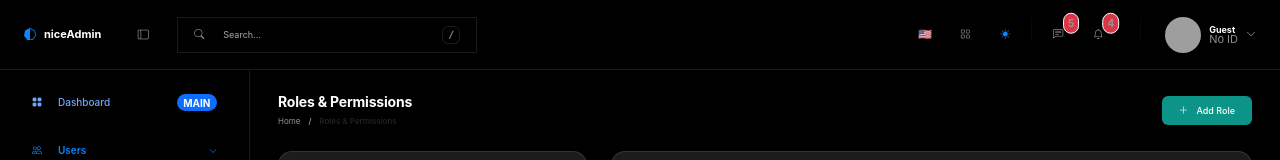
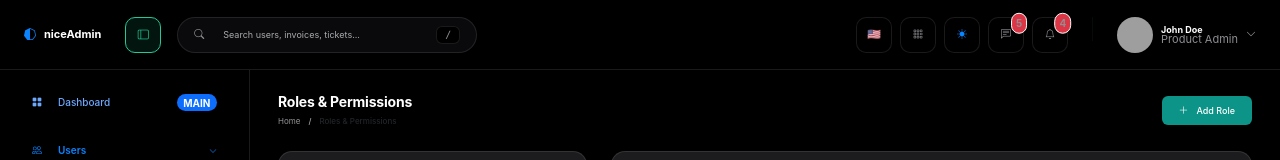
Before and after one commit to saul-paulus/Flex-Vue-Admin, a Nuxt app: page /users/roles in a window 1280 px wide. Shown: the top 160 px of the page. Built offline with nearby package versions, Linux system fonts and the light colour scheme; no server answers; grey boxes are pictures that could not be loaded.

Commit message:
fix: perbaiki icon di header

```diff
--- a/app/components/layout/Header.vue
+++ b/app/components/layout/Header.vue
@@ -58,23 +58,20 @@ const handleSignOut = async () => {
         </NuxtLink>
 
         <!-- Sidebar Toggle -->
-        <button
-          class="icon-btn d-flex align-items-center justify-content-center w-36 h-36"
-          @click="emit('toggle-sidebar')"
-        >
+        <button class="header-icon-btn header-icon-btn-teal" @click="emit('toggle-sidebar')">
           <i class="bi bi-layout-sidebar fs-5" />
         </button>
 
-        <div class="input-group d-none d-md-flex align-items-center border px-3 py-1 search-box w-300 h-36">
+        <div class="input-group d-none d-md-flex align-items-center search-box search-pill px-3 py-1 w-300 h-36">
           <i class="bi bi-search me-2 text-muted" />
           <input
             type="text"
             class="form-control border-0 bg-transparent shadow-none fs-sm"
             :class="isDarkMode ? 'text-white' : 'text-dark'"
-            placeholder="Search..."
+            placeholder="Search users, invoices, tickets..."
           />
           <kbd
-            class="border ms-2 fw-bold px-2 rounded bg-base text-muted d-flex align-items-center justify-content-center fs-10 h-18 w-18"
+            class="border ms-2 fw-medium px-2 rounded bg-base text-muted d-flex align-items-center justify-content-center fs-10 h-18"
           >
             /
           </kbd>
@@ -84,20 +81,20 @@ const handleSignOut = async () => {
       <!-- Kanan: Menu Item Ekstra & Profil -->
       <div class="d-flex align-items-center gap-2 gap-md-3">
         <!-- Icon Group -->
-        <div class="d-none d-sm-flex align-items-center gap-1">
+        <div class="d-none d-sm-flex align-items-center gap-2">
           <!-- Bendera Bahasa -->
-          <button class="icon-btn d-flex align-items-center justify-content-center w-36 h-36">
+          <button class="header-icon-btn">
             <span class="fs-lg">🇺🇸</span>
           </button>
 
-          <!-- Grid / Apps -->
-          <button class="icon-btn d-flex align-items-center justify-content-center w-36 h-36">
-            <i class="bi bi-grid fs-6 text-muted" />
+          <!-- Grid Menu -->
+          <button class="header-icon-btn">
+            <i class="bi bi-grid-3x3-gap fs-6" />
           </button>
 
           <!-- Theme Toggle -->
           <button
-            class="icon-btn d-flex align-items-center justify-content-center w-36 h-36 transition-all"
+            class="header-icon-btn transition-all"
             :class="isDarkMode ? 'text-accent' : 'text-secondary'"
             title="Toggle theme"
             @click="toggleTheme"
@@ -105,20 +102,14 @@ const handleSignOut = async () => {
             <i :class="isDarkMode ? 'bi bi-sun-fill fs-6' : 'bi bi-moon-fill fs-6'" />
           </button>
 
-          <div class="vr mx-1 h-24" />
-
           <!-- Chat Badge -->
-          <button
-            class="icon-btn text-muted position-relative d-flex align-items-center justify-content-center w-36 h-36"
-          >
+          <button class="header-icon-btn position-relative">
             <i class="bi bi-chat-left-text fs-6" />
             <span class="badge-apple badge-apple-top bg-danger border border-white"> 5 </span>
           </button>
 
           <!-- Notifikasi Badge -->
-          <button
-            class="icon-btn text-muted position-relative d-flex align-items-center justify-content-center w-36 h-36"
-          >
+          <button class="header-icon-btn position-relative">
             <i class="bi bi-bell fs-6" />
             <span class="badge-apple badge-apple-top bg-danger border border-white"> 4 </span>
           </button>
@@ -142,11 +133,9 @@ const handleSignOut = async () => {
             />
             <div class="d-none d-md-block text-start ms-2 lh-1 text-truncate max-w-120">
               <span class="d-block fw-bold fs-sm">
-                {{ user?.username || 'Guest' }}
+                {{ user?.username || 'John Doe' }}
               </span>
-              <span class="text-secondary fs-11">
-                {{ user?.id_personal || 'No ID' }}
-              </span>
+              <span class="text-secondary fs-11"> Product Admin </span>
             </div>
             <i
               class="bi bi-chevron-down ms-2 small d-none d-md-inline text-muted fs-10 transition-all"
@@ -254,27 +243,4 @@ const handleSignOut = async () => {
 .pointer-events-none {
   pointer-events: none;
 }
-
-/* Icon Button - kotak dengan border tipis, hover border aktif */
-.icon-btn {
-  background: transparent;
-  border: 1px solid transparent;
-  border-radius: 6px;
-  cursor: pointer;
-  padding: 0;
-  color: var(--text-secondary);
-  transition: all var(--transition-fast);
-  outline: none;
-}
-
-.icon-btn:hover {
-  border-color: var(--border);
-  background-color: var(--bg-grouped);
-  color: var(--text-primary);
-}
-
-.icon-btn:focus-visible {
-  border-color: var(--accent);
-  box-shadow: 0 0 0 2px rgba(var(--accent-rgb), 0.25);
-}
 </style>
--- a/assets/css/main.css
+++ b/assets/css/main.css
@@ -62,6 +62,8 @@
   --accent: #007aff;
   --accent-rgb: 0, 122, 255;
   --danger: #ff3b30;
+  --teal: #20c997;
+  --teal-soft: rgba(32, 201, 151, 0.1);
 }
 
 [data-bs-theme='light'] {
@@ -75,6 +77,8 @@
   --accent: #007aff;
   --accent-rgb: 0, 122, 255;
   --danger: #ff3b30;
+  --teal: #20c997;
+  --teal-soft: rgba(32, 201, 151, 0.1);
 
   /* Override Default Bootstrap */
   --bs-body-bg: var(--bg-grouped);
@@ -479,6 +483,9 @@ small,
 .text-accent {
   color: var(--accent) !important;
 }
+.text-teal {
+  color: var(--teal) !important;
+}
 
 /* Border Utilities */
 .border-apple {
@@ -506,6 +513,45 @@ small,
 }
 .rounded-lg {
   border-radius: var(--radius-lg) !important;
+}
+
+/* Header Specific Utilities */
+.header-icon-btn {
+  width: 36px;
+  height: 36px;
+  display: flex !important;
+  align-items: center;
+  justify-content: center;
+  border: 1px solid var(--border) !important;
+  border-radius: var(--radius-sm) !important;
+  background: var(--bg-base);
+  color: var(--text-secondary);
+  transition: var(--transition-fast);
+  padding: 0;
+  text-decoration: none;
+}
+
+.header-icon-btn:hover {
+  background: var(--bg-grouped);
+  border-color: var(--accent) !important;
+  color: var(--accent);
+}
+
+.header-icon-btn-teal {
+  border-color: var(--teal) !important;
+  color: var(--teal);
+  background: var(--teal-soft) !important;
+}
+
+.search-pill {
+  border-radius: 50px !important;
+  background: var(--bg-grouped) !important;
+  border: 1px solid var(--border) !important;
+}
+
+.search-pill:focus-within {
+  border-color: var(--accent) !important;
+  background: var(--bg-base) !important;
 }
 
 /* Dropdown Customization */
```
